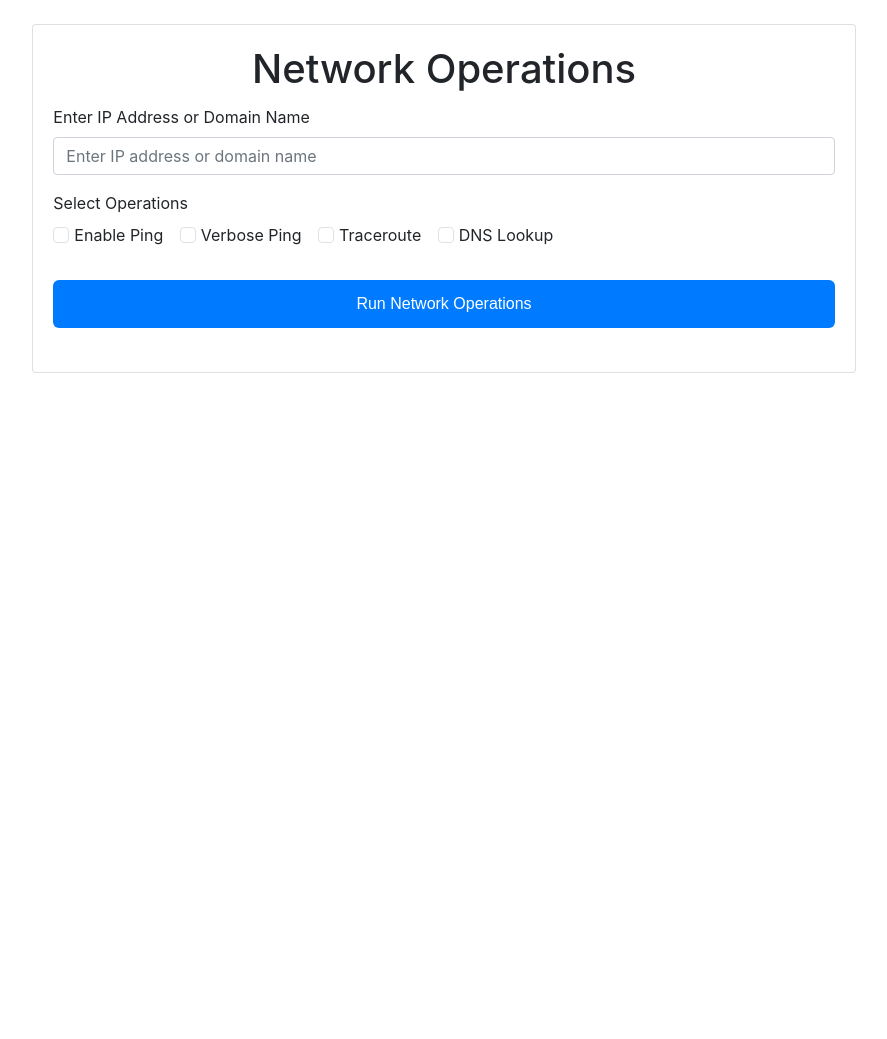
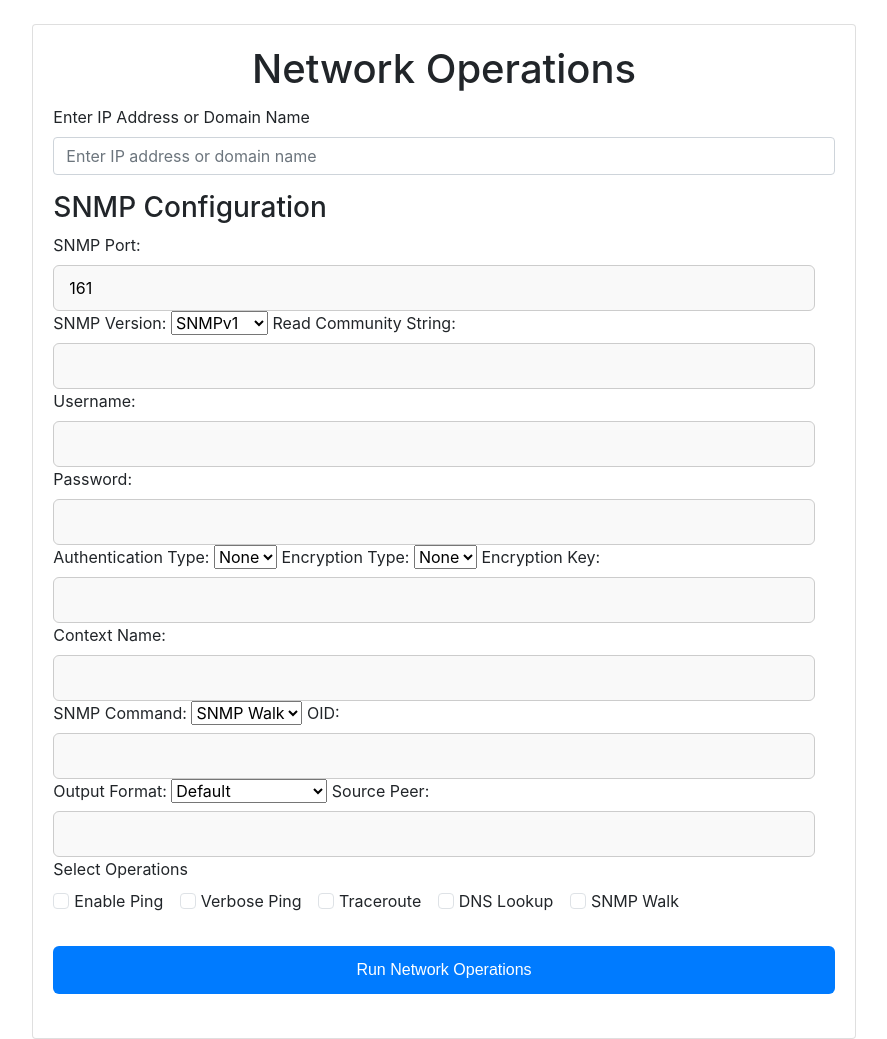
Before and after one commit to mustahidhasan/nms_system, a Django app: template nms/templates/ping.html in a window 1280 px wide. Shown: the part 56-1095 px from the top of the page, without its empty margins (196-1083 px from the left). Before the commit the page ends 429 px from the top, so only its background shows below. Run offline with Django 4.2, Linux system fonts and the light colour scheme; the template is opened without the code that fills it, so the values that code supplies are empty; some libraries are stand-ins or nearby versions.

Commit message:
the ping and snmp are in same form and others are working , snmp needs to work on

```diff
--- a/nms/templates/ping.html
+++ b/nms/templates/ping.html
@@ -52,9 +52,73 @@
 
                             <!-- Input for IP/Hostname -->
                             <div class="mb-3">
+
                                 <label for="ipAddress" class="form-label">Enter IP Address or Domain Name</label>
                                 <input type="text" class="form-control" id="ipAddress" name="ip_address"
-                                    placeholder="Enter IP address or domain name" required>
+                                    placeholder="Enter IP address or domain name" >
+                            </div>
+
+                            <div id="snmp_fields" >
+                                <h3>SNMP Configuration</h3>
+
+                                <label for="snmp_port">SNMP Port:</label>
+                                <input type="number" name="snmp_port" id="snmp_port" value="161" >
+
+                                <label for="snmp_version">SNMP Version:</label>
+                                <select name="snmp_version" id="snmp_version" >
+                                    <option value="1">SNMPv1</option>
+                                    <option value="2c">SNMPv2c</option>
+                                    <option value="3">SNMPv3</option>
+                                </select>
+
+                                <label for="read_community_string">Read Community String:</label>
+                                <input type="text" name="read_community_string" id="read_community_string">
+
+                                <label for="username">Username:</label>
+                                <input type="text" name="username" id="username">
+
+                                <label for="password">Password:</label>
+                                <input type="password" name="password" id="password">
+
+                                <label for="authentication_type">Authentication Type:</label>
+                                <select name="authentication_type" id="authentication_type">
+                                    <option value="None">None</option>
+                                    <option value="MD5">MD5</option>
+                                    <option value="SHA">SHA</option>
+                                </select>
+
+                                <label for="encryption_type">Encryption Type:</label>
+                                <select name="encryption_type" id="encryption_type">
+                                    <option value="None">None</option>
+                                    <option value="AES">AES</option>
+                                    <option value="DES">DES</option>
+                                </select>
+
+                                <label for="encryption_key">Encryption Key:</label>
+                                <input type="text" name="encryption_key" id="encryption_key">
+
+                                <label for="context_name">Context Name:</label>
+                                <input type="text" name="context_name" id="context_name">
+
+                                <label for="snmp_command">SNMP Command:</label>
+                                <select name="snmp_command" id="snmp_command" >
+                                    <option value="snmpwalk">SNMP Walk</option>
+                                    <option value="snmpget">SNMP Get</option>
+                                </select>
+
+                                <label for="oid">OID:</label>
+                                <input type="text" name="oid" id="oid" >
+
+                                <label for="output_format">Output Format:</label>
+                                <select name="output_format" id="output_format" >
+                                    <option value="default">Default</option>
+                                    <option value="numeric">Numeric OIDs</option>
+                                    <option value="certification">Certification Walk</option>
+                                    <option value="hex">Hex String</option>
+                                </select>
+
+                                <label for="source_peer">Source Peer:</label>
+                                <input type="text" name="source_peer" id="source_peer" >
                             </div>
 
                             <!-- Checkboxes for Operations -->
@@ -75,6 +139,11 @@
                                 <div class="form-check form-check-inline custom-checkbox">
                                     <input class="form-check-input" type="checkbox" id="dns_lookup" name="dns_lookup" value="1">
                                     <label class="form-check-label" for="dns_lookup">DNS Lookup</label>
+                                </div>
+
+                                <div class="form-check form-check-inline custom-checkbox">
+                                    <input class="form-check-input" type="checkbox" id="snmp_walk" name="snmp_walk" value="1">
+                                    <label class="form-check-label" for="snmp_walk">SNMP Walk</label>
                                 </div>
                             </div>
 
@@ -106,6 +175,13 @@
 
     <!-- Bootstrap JS -->
     <script src="https://cdn.jsdelivr.net/npm/bootstrap@5.3.0-alpha1/dist/js/bootstrap.bundle.min.js"></script>
+    <script>
+        function toggleSNMPFields() {
+            const snmpFields = document.getElementById('snmp_fields');
+            const snmpCheckbox = document.getElementById('snmp_walk');
+            snmpFields.style.display = snmpCheckbox.checked ? 'block' : 'none';
+        }
+    </script>
 </body>
 
 </html>
```
Also changed, not shown: nms/DASHBOARD/views.py (+115 -6 lines), nms/db.sqlite3.
